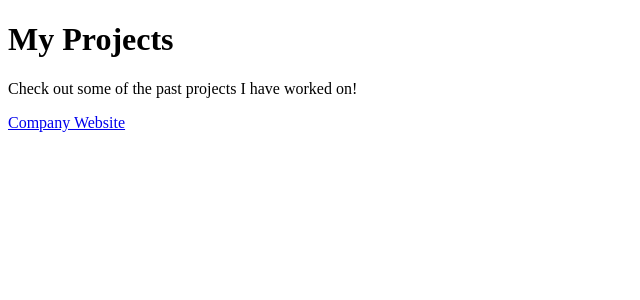
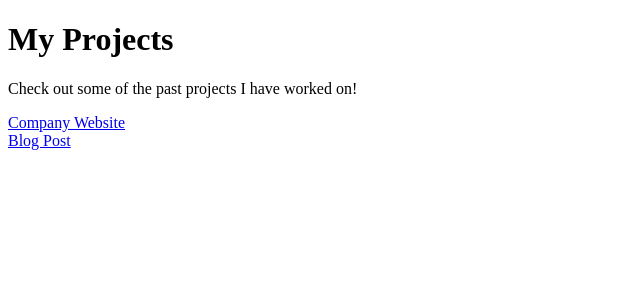
Before and after one commit to RubenMarrow/e-portfolio, a Django app: page /projects/ in a window 1280 px wide. Shown: the part 26-326 px from the top of the page, without its empty margins (0-640 px from the left). Run offline with Django 5.2, Linux system fonts and the light colour scheme.

Commit message:
added blog post

```diff
--- a/django_project/templates/projects.html
+++ b/django_project/templates/projects.html
@@ -3,5 +3,11 @@
 {% block content %}
 <h1>My Projects</h1>
 <p>Check out some of the past projects I have worked on!</p>
-<a href="github.com/RubenMarrow/company-website">Company Website</a>
+<div>
+    <a href="https://github.com/RubenMarrow/company-website">Company Website</a>
+</div>
+<div>
+    <a href="https://github.com/RubenMarrow/Blog_Post">Blog Post</a>
+</div>
+
 {% endblock %}
```
Also changed, not shown: 2 other files.
